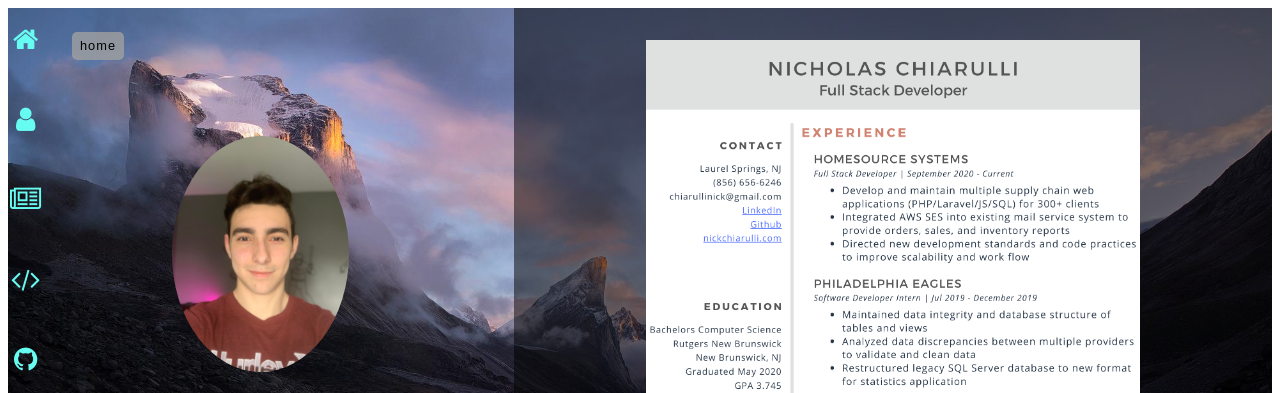
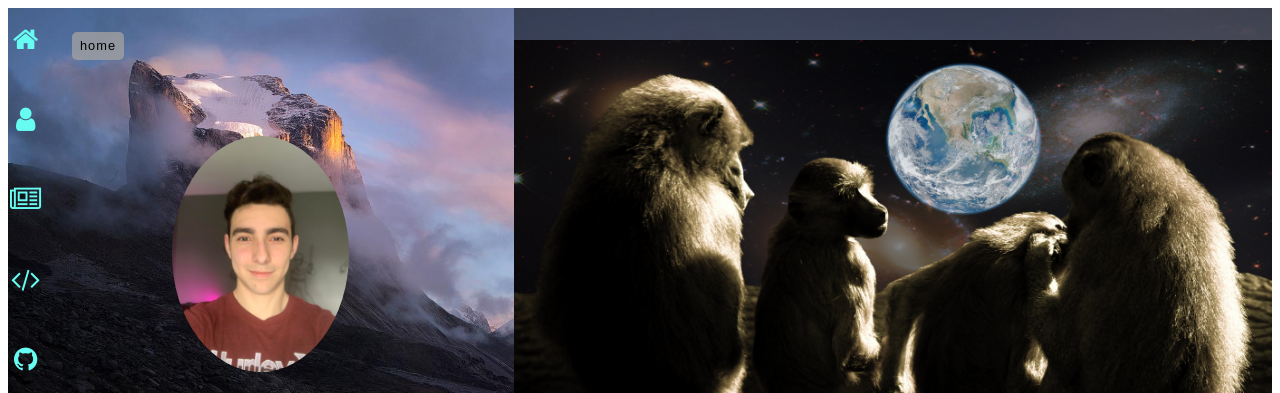
Before and after one commit to nicholaschiarulli/my_website, a Gatsby site: page /profile in a window 1280 px wide. Shown: the top 393 px of the page. Built offline with nearby package versions, Linux system fonts and the light colour scheme; Gatsby itself is replaced by a stand-in of ours.

Commit message:
test change

```diff
--- a/src/pages/profile.js
+++ b/src/pages/profile.js
@@ -8,7 +8,7 @@ const profile = () => {
     school: "Rutgers New Brunswick",
     employedAt: "Computer Science",
     company: "Software Engineer",
-    resumeImage: "Nicholas_Chiarulli_Resume.png",
+    resumeImage: "monkey.jpg",
     email: "nicholasrachiarulli@gmail.com",
     github: "nicholaschiarulli",
     linkedin: "nicholas-chiarulli-599182133/",
```
